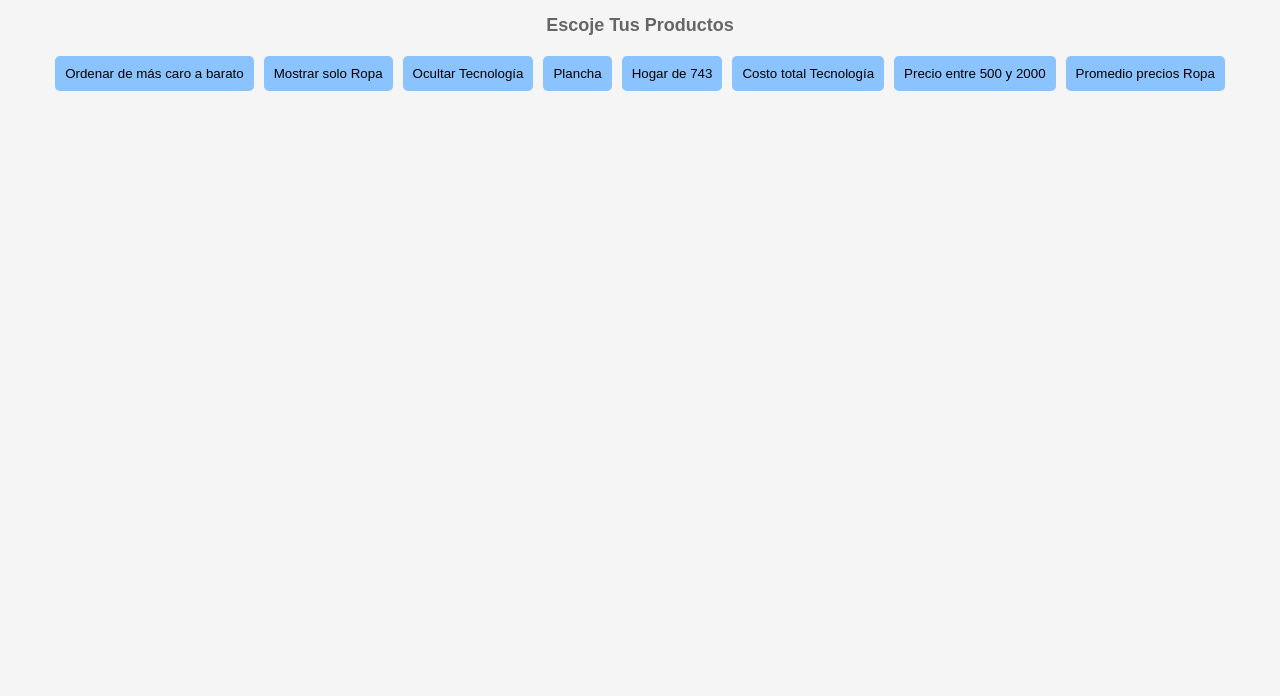
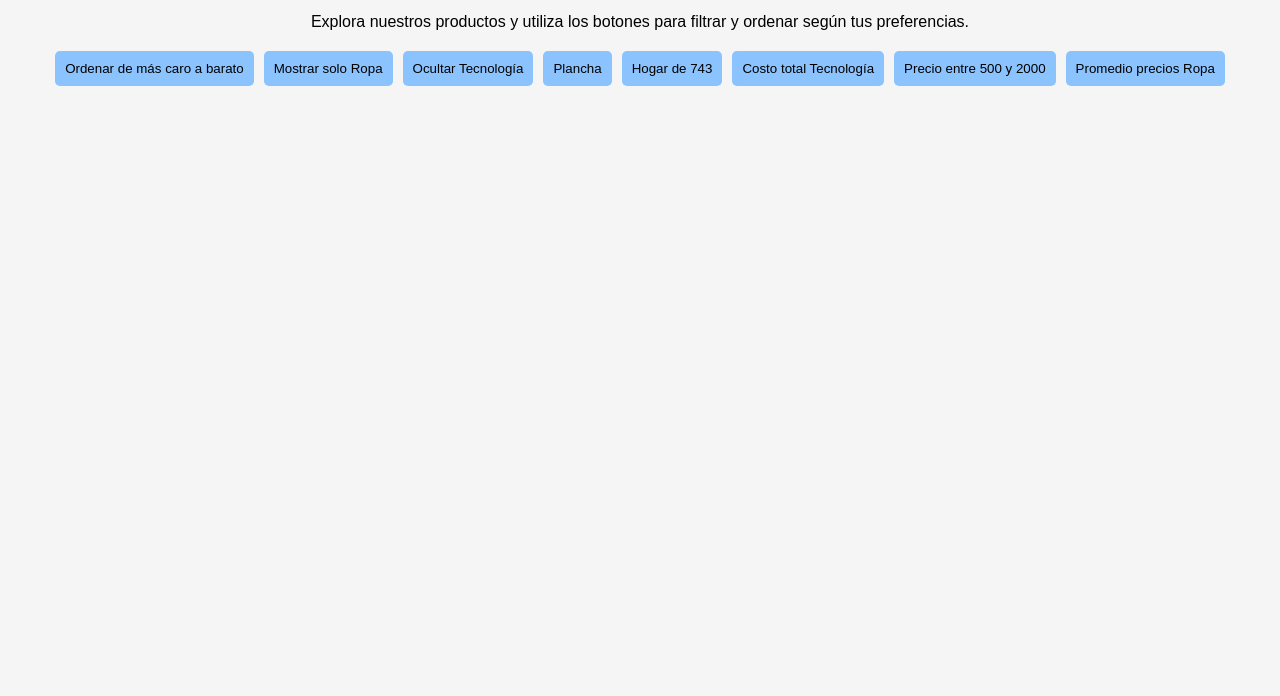
Before and after one commit to yoramruiz-sys/HolaWeb, a plain HTML site: page examen.html in a window 1280 px wide. Shown: the part 104-800 px from the top of the page. Drawn offline with Linux system fonts and the light colour scheme.

Commit message:
Add description to header in examen.html
Added a description paragraph to the header section.

```diff
--- a/examen.html
+++ b/examen.html
@@ -10,7 +10,7 @@
   <header class="encabezado">
     <h1 class="titulo">Examen Parcial 2</h1>
     <h2 class="subtitulo">Bienvenidos a Mi Tienda Del ILB Examen</h2>
-    <h3 class="subtitulo">Escoje Tus Productos</h3>
+    <p class="descripcion">Explora nuestros productos y utiliza los botones para filtrar y ordenar según tus preferencias.</p>
   </header>
 
   <section class="contenedor-botones">
```
